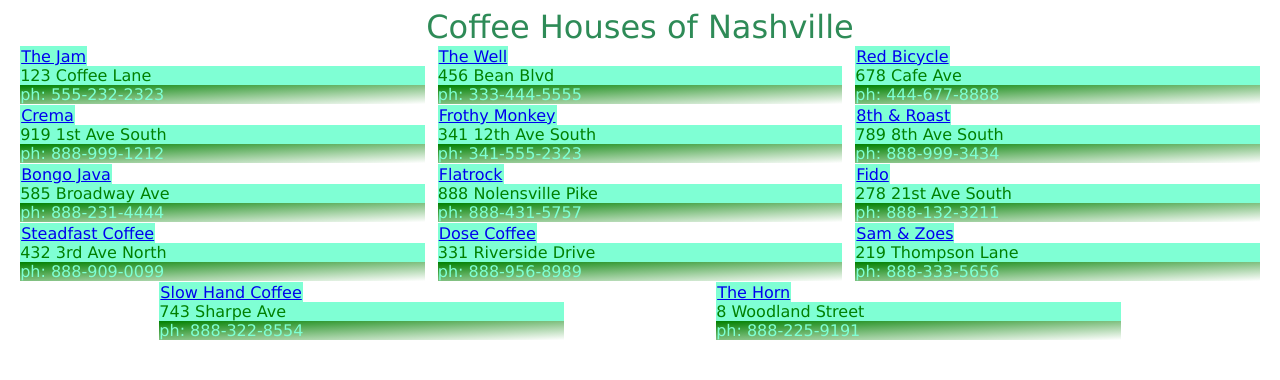
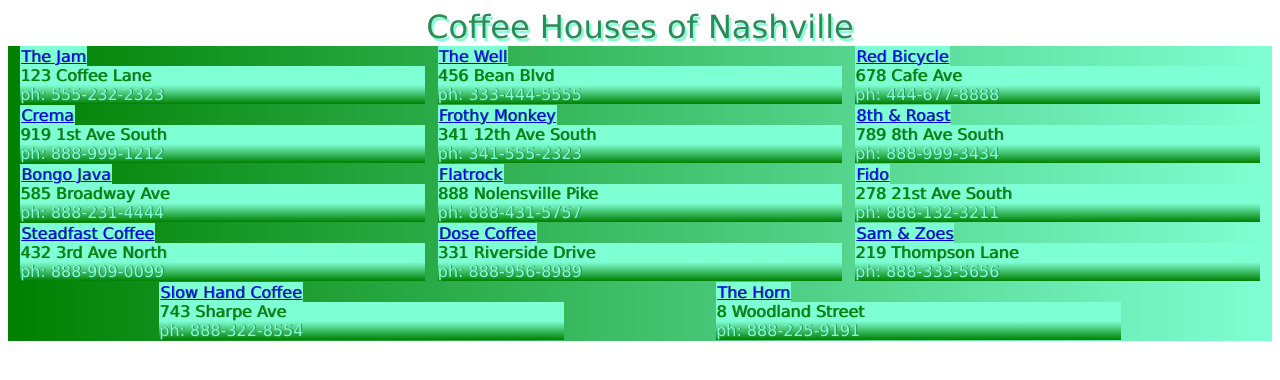
Before and after one commit to kirksudduth/git_things, a plain HTML site: page index.html in a window 1280 px wide. Drawn offline with Linux system fonts and the light colour scheme.

Commit message:
messing with color and gradients

```diff
--- a/main.css
+++ b/main.css
@@ -3,6 +3,7 @@
     font-family: Verdana, Geneva, Tahoma, sans-serif;
     font-size: xx-large;
     color: seagreen;
+    text-shadow: 2px 3px aquamarine;
 }
 
 .list {
@@ -24,6 +25,7 @@
     font-family: Verdana, Geneva, Tahoma, sans-serif;
     border: 1px solid aquamarine;
     /* border-radius: 5px; */
+    text-shadow: 1px 0px seagreen;
 }
 
 .shop a:hover {
@@ -36,9 +38,16 @@
     flex-wrap: wrap-reverse;
     background-color: aquamarine;
     align-content: center;
+    text-shadow: 1px 0px seagreen;
 }
 
 .shop div.phone {
     color: aquamarine;
-    background-image: linear-gradient(to bottom right, green, white);
+    background-image: linear-gradient(to top, green, aquamarine);
+    text-shadow: 1px 0px seagreen;
 }
+
+article.list {
+    /* background-color: navy; */
+    background-image: linear-gradient(to right, green, aquamarine);
+}
```
